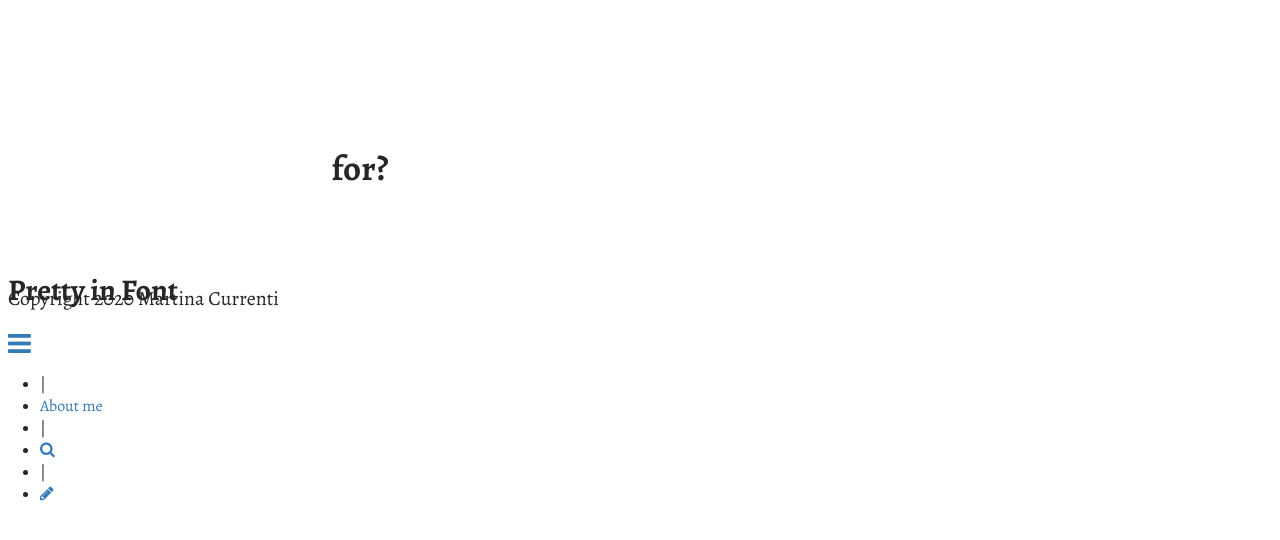
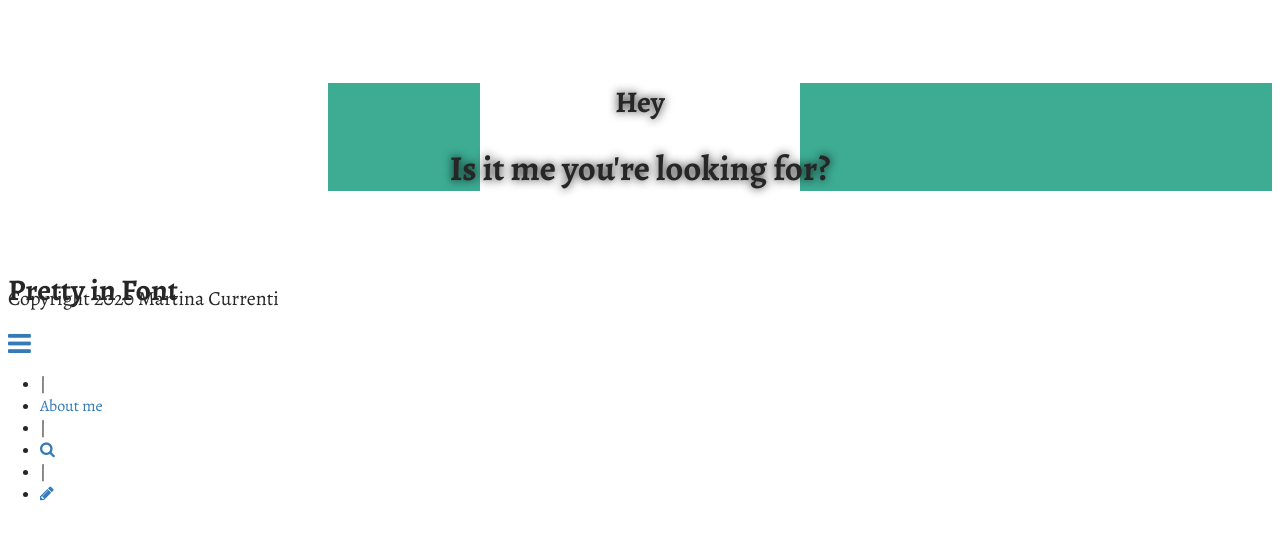
Before and after one commit to martinacurrenti/prettyinfont, a Jekyll site: the page built from pages/search.md, in a window 1280 px wide. Shown: the top 540 px of the page. Built offline with Jekyll 4.4.1, drawn with Linux system fonts in a browser that asks for light colours; some web fonts are replaced.

Commit message:
Update Page “search”

```diff
--- a/pages/search.md
+++ b/pages/search.md
@@ -1,7 +1,7 @@
 ---
 layout: search
 permalink: /search/
-header_feature_image: ""
+header_feature_image: ../uploads/screenshot-2020-09-25-at-12.38.29.png
 feature-img: assets/img/pexels/search-map.jpeg
 title: Hey
 subtitle: Is it me you're looking for?
```
